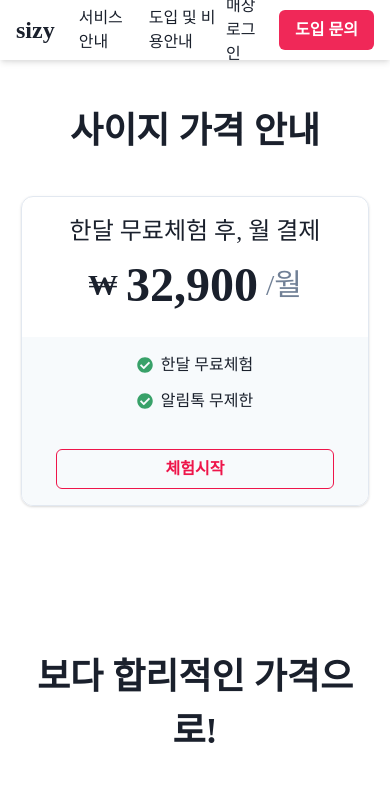
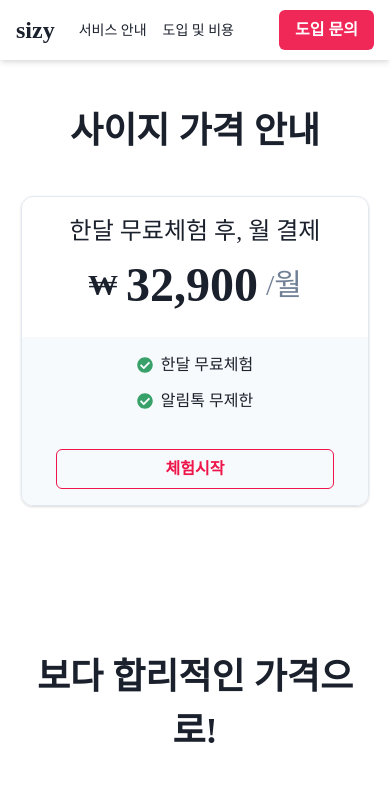
Before and after one commit to ShinHyunJong/sizy-next, a Next.js app: page /pricing in a window 390 px wide. Shown: the top 796 px of the page. Built offline with nearby package versions, Linux system fonts and the light colour scheme; a web font is replaced by a local one.

Commit message:
모바일 헤더

```diff
--- a/src/components/Header.tsx
+++ b/src/components/Header.tsx
@@ -22,16 +22,23 @@ function Header() {
             sizy
           </Text>
         </Link>
+
         <Link href="/">
-          <Flex as="li">서비스 안내</Flex>
+          <Flex fontSize={['sm', 'md']} as="li">
+            서비스 안내
+          </Flex>
         </Link>
         <Link href="/pricing">
-          <Flex as="li">도입 및 비용안내</Flex>
+          <Flex fontSize={['sm', 'md']} as="li">
+            도입 및 비용
+          </Flex>
         </Link>
       </Flex>
       <Flex gap={4} alignItems="center">
         <Link href="https://store.sizy.co.kr" target="_blank">
-          <Flex>매장 로그인</Flex>
+          <Flex display={['none', 'flex']} fontSize={['sm', 'md']}>
+            매장 로그인
+          </Flex>
         </Link>
         <Link href="/contact">
           <Button colorScheme="point">도입 문의</Button>
```
